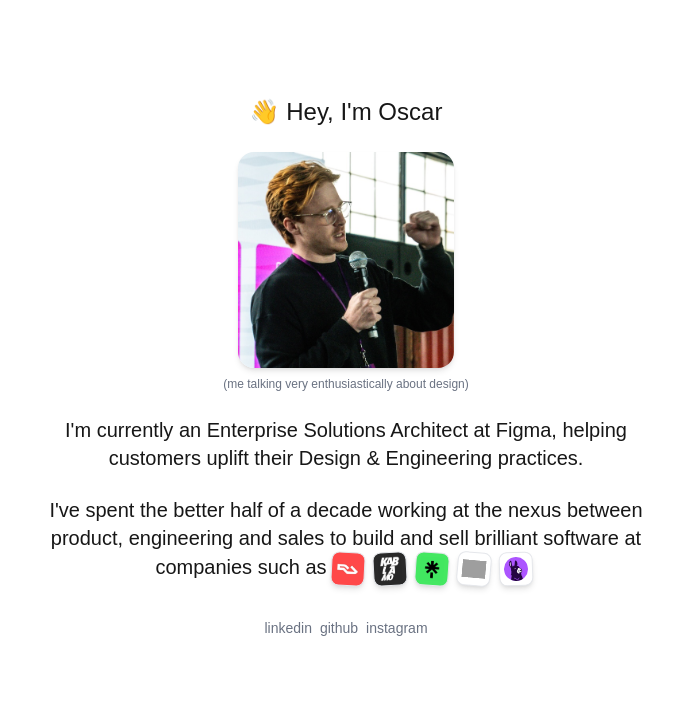
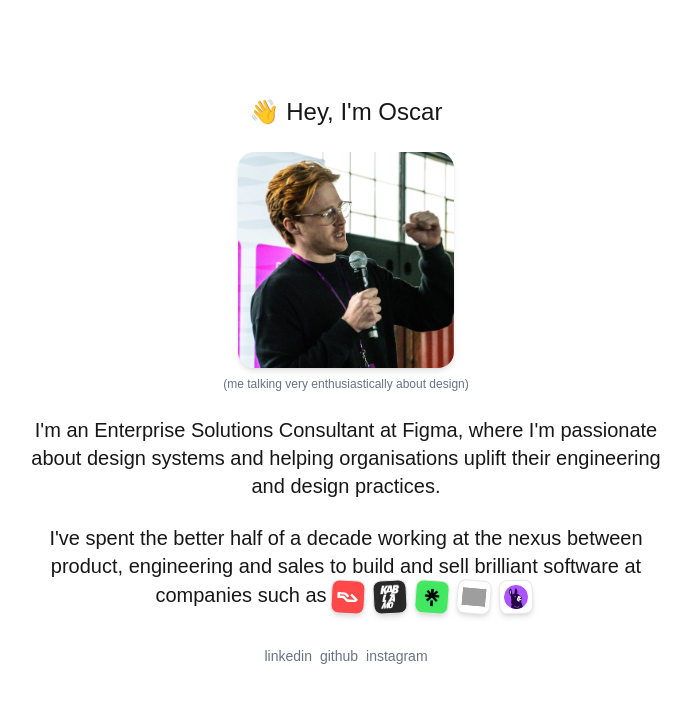
Before and after one commit to oscargws/oscarg.ws.v2, a Next.js app: page / in a window 1280 px wide. Shown: the top 702 px of the page, without its empty margins (294-985 px from the left). Built offline with nearby package versions, Linux system fonts and the light colour scheme; grey boxes are pictures that could not be loaded.

Commit message:
Update page.tsx

```diff
--- a/src/app/page.tsx
+++ b/src/app/page.tsx
@@ -35,7 +35,7 @@ export default function Home() {
           </span>
         </div>
         <h2 className="text-xl ">
-          {`I'm currently an Enterprise Solutions Architect at Figma, helping customers uplift their Design & Engineering practices. `}
+          {`I'm an Enterprise Solutions Consultant at Figma, where I'm passionate about design systems and helping organisations uplift their engineering and design practices.`}
         </h2>
         <h2 className="text-xl ">
           {`I've spent the better half of a decade working at the nexus between
```
